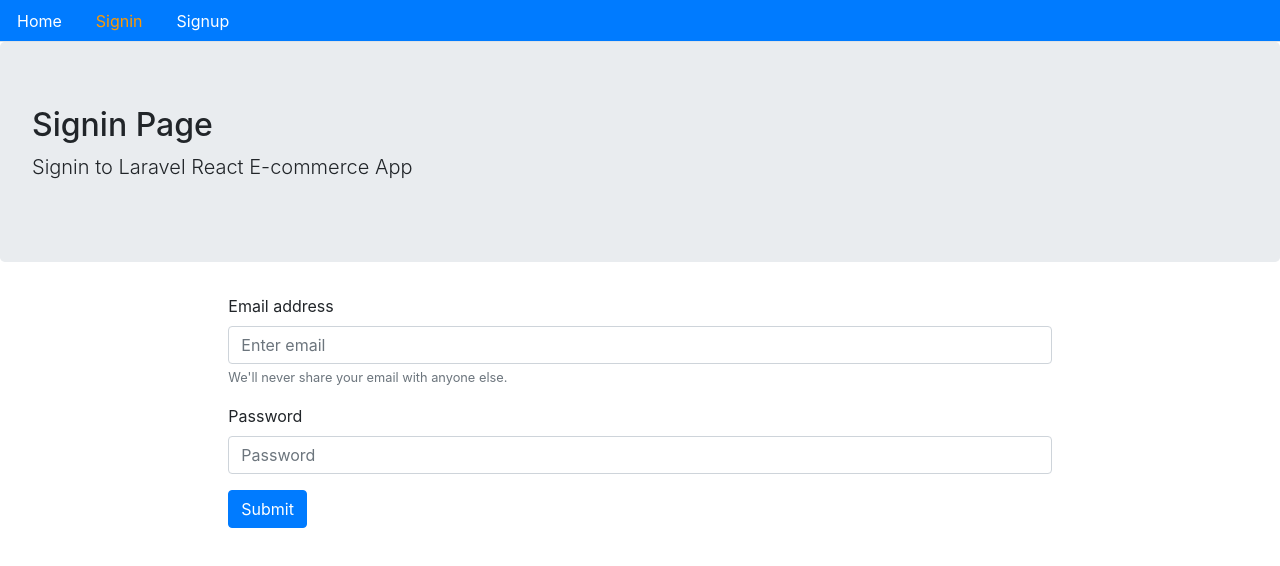
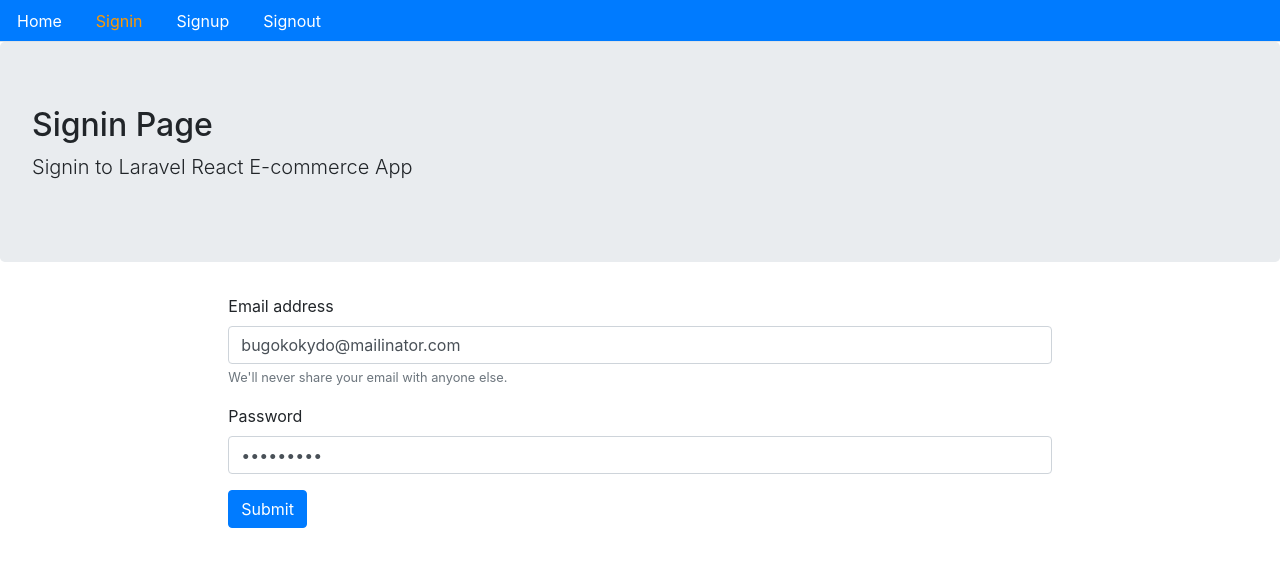
Before and after one commit to vikaskumar-e1256/Ecommerce-Frontend-MERN, a React (Create React App) app: page /signin in a window 1280 px wide. Shown: the top 566 px of the page. Built offline with nearby package versions, Linux system fonts and the light colour scheme; no server answers.

Commit message:
Signout implemented

```diff
--- a/src/auth/index.js
+++ b/src/auth/index.js
@@ -39,4 +39,27 @@
     localStorage.setItem('jwt', JSON.stringify(data));
     next();
   }
+};
+
+export const signout = (next) => {
+  if (typeof window !== 'undefined') {
+    const str = localStorage.getItem('jwt');
+    const token = str.replace(/^"(.*)"$/, '$1');
+    localStorage.removeItem('jwt');
+    next();
+    return fetch(`${API}/signout`, {
+      method: "GET",
+      headers: {
+        Authorization: 'Bearer '+token,
+        Accept: 'application/json',
+        "Content-Type": "application/json"
+      },
+    })
+    .then((response) => {
+      // console.log(response);
+    })
+    .catch((error) => {
+      console.log(error);
+    });
   }
+};
--- a/src/core/Menu.js
+++ b/src/core/Menu.js
@@ -1,5 +1,6 @@
 import React from "react";
 import { Link, withRouter } from "react-router-dom";
+import { signout } from "../auth";
 
 const isActive = (history, path) => {
   if(history.location.pathname === path) {
@@ -21,6 +22,11 @@
       <li className="nav-item">
         <Link className="nav-link" style={isActive(props.history, '/signup')} to="/signup">Signup</Link>
       </li>
+      <li className="nav-item">
+        <span className="nav-link" style={{ cursor: 'pointer', color: '#ffffff' }} onClick={() => signout(() => {
+          props.history.push('/')
+        })}>Signout</span>
+      </li>
     </ul>
   </div>
 );
--- a/src/user/Signin.js
+++ b/src/user/Signin.js
@@ -5,8 +5,8 @@
 
 const Signin = () => {
   const [values, setValues] = useState({
-    email: '',
-    password: '',
+    email: 'bugokokydo@mailinator.com',
+    password: 'Pa$$w0rd!',
     errors: {
       email: '',
       password: '',
```
Lines whose indentation alone changed are shown as unchanged.
